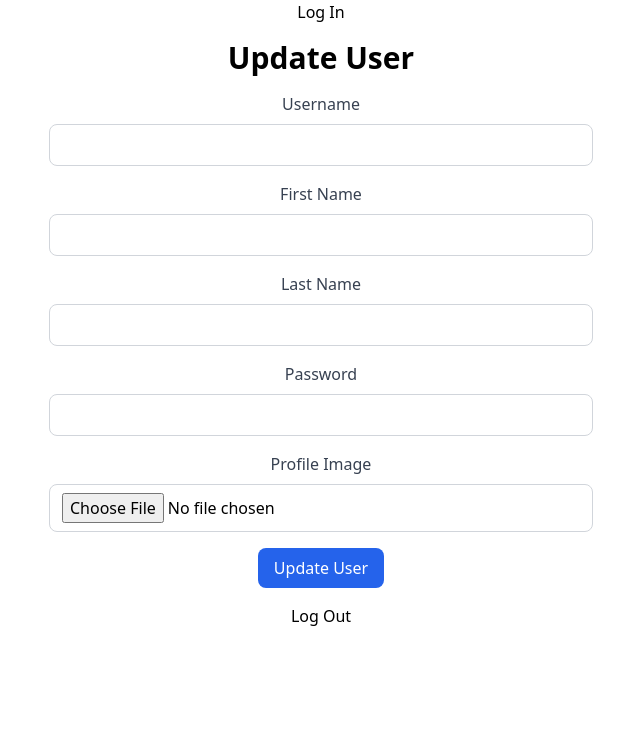
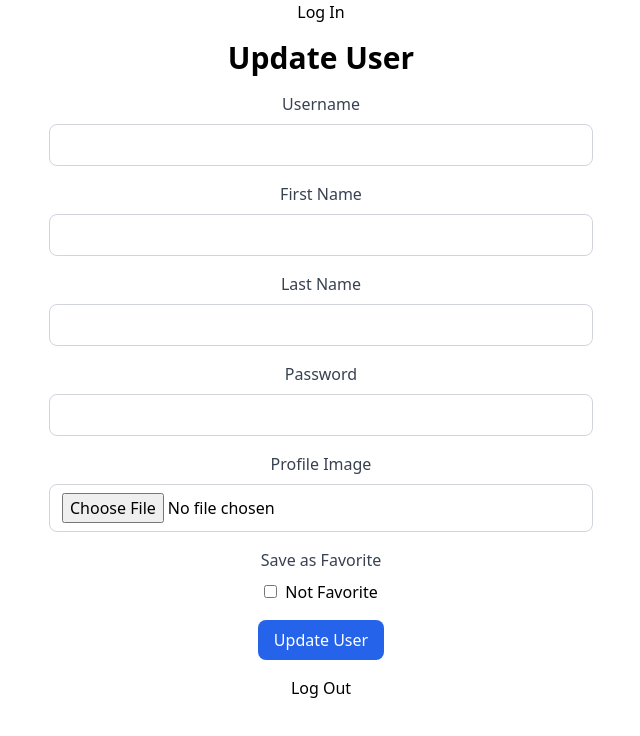
Before and after one commit to akshitchowdhury/login_fstack_client, a React (Create React App) app: page /update/1 in a window 1280 px wide. Shown: the top 736 px of the page, without its empty margins (319-959 px from the left). Built offline with nearby package versions, Linux system fonts and the light colour scheme; no server answers.

Commit message:
ClientReq

```diff
--- a/package.json
+++ b/package.json
@@ -6,14 +6,19 @@
     "@auth0/auth0-react": "^2.2.4",
     "@cloudinary/react": "^1.13.0",
     "@cloudinary/url-gen": "^1.20.0",
+    "@fortawesome/fontawesome-svg-core": "^6.6.0",
+    "@fortawesome/free-solid-svg-icons": "^6.6.0",
+    "@fortawesome/react-fontawesome": "^0.2.2",
     "@radix-ui/react-popover": "^1.1.1",
     "@testing-library/jest-dom": "^5.17.0",
     "@testing-library/react": "^13.4.0",
     "@testing-library/user-event": "^13.5.0",
     "clsx": "^2.1.1",
+    "fontawesome": "^5.6.3",
     "radix-ui": "^1.0.1",
     "react": "^18.3.1",
     "react-dom": "^18.3.1",
+    "react-icons": "^5.3.0",
     "react-router-dom": "^6.26.1",
     "react-scripts": "5.0.1",
     "shadcn-react": "^0.0.18",
--- /dev/null
+++ b/src/component/Fav.jsx
@@ -0,0 +1,16 @@
+import React from 'react'
+
+import { FaHeart } from 'react-icons/fa';
+const Fav = ({ isFavorite }) => {
+  return (
+    <div>
+
+ <FaHeart style={{  color: `${isFavorite ? 'red' : 'black'}` , fontSize: '2rem' }} >
+
+ </FaHeart>
+
+    </div>
+  )
+}
+
+export default Fav
--- a/src/component/InputForm.jsx
+++ b/src/component/InputForm.jsx
@@ -6,6 +6,7 @@ const InputForm = () => {
   const [lastName, setLastName] = useState('');
   const [password, setPassword] = useState('');
   const [image, setImage] = useState(null);
+  const[isFavorite, setIsFavorite] = useState(false);
 
   const handleSubmission = (e) => {
     e.preventDefault();
@@ -19,6 +20,7 @@ const InputForm = () => {
         formData.append('lastName', lastName);
         formData.append('password', password);
         formData.append('image', image);
+        formData.append('isFavorite', isFavorite);
 
         const submitData = await fetch('https://login-fstack-server.vercel.app/login', {
           method: 'POST',
@@ -88,6 +90,15 @@ const InputForm = () => {
           />
         </div>
 
+        <div>
+          <input
+            type="checkbox"
+            checked={isFavorite}
+            onChange={() => setIsFavorite(!isFavorite)}
+          />
+          <label className="ml-2">Favorite</label>
+        </div>
+
         <div className="flex justify-center">
           <button
             type="submit"
--- a/src/component/Posts.jsx
+++ b/src/component/Posts.jsx
@@ -3,6 +3,7 @@ import { useNavigate } from 'react-router-dom'
 import { Card } from 'shadcn-react'
 import InputForm from './InputForm'
 import Profile from './Profile'
+import Fav from './Fav'
 
 const Posts = () => {
     const [post, setPosts] = useState([])
@@ -52,6 +53,7 @@ const Posts = () => {
                             <p className="text-gray-600 mb-1">First Name: {user.firstName}</p>
                             <p className="text-gray-600 mb-1">Last Name: {user.lastName}</p>
                             <p className="text-gray-600 mb-4">Password: {user.password}</p>
+                            <Fav isFavorite={user.isFavorite} />
                             <button
                                 onClick={() => handleDelete(user._id)}
                                 className='text-sm text-white bg-red-600 hover:bg-red-700 px-4 py-2 rounded-lg'>
--- a/src/component/Profile.jsx
+++ b/src/component/Profile.jsx
@@ -11,7 +11,7 @@ const Profile = () => {
   return (
     isAuthenticated && (
       <div>
-        <img src={user.picture} alt={user.name} />
+        <img className="rounded-lg" src={user.picture} alt={user.name} />
         <h2>{user.name}</h2>
         <p>{user.email}</p>
       </div>
--- a/src/component/Update.jsx
+++ b/src/component/Update.jsx
@@ -4,12 +4,14 @@ import { useParams, useNavigate } from 'react-router-dom'
 const Update = () => {
     const { id } = useParams()  // Get the user ID from the URL
     const navigate = useNavigate()
+
     const [user, setUser] = useState({
         username: '',
         firstName: '',
         lastName: '',
         password: '',
-        imageUrl: ''
+        imageUrl: '',
+        isFavorite: false  // initialize as false
     })
     const [image, setImage] = useState(null)
 
@@ -31,6 +33,10 @@ const Update = () => {
         setImage(e.target.files[0])
     }
 
+    const handleFavoriteChange = (e) => {
+        setUser({ ...user, isFavorite: e.target.checked })  // handle checkbox
+    }
+
     const handleSubmit = async (e) => {
         e.preventDefault()
 
@@ -39,6 +45,7 @@ const Update = () => {
         formData.append('firstName', user.firstName)
         formData.append('lastName', user.lastName)
         formData.append('password', user.password)
+        formData.append('isFavorite', user.isFavorite)
 
         if (image) {
             formData.append('image', image)  // Add new image if selected
@@ -52,9 +59,10 @@ const Update = () => {
 
             if (response.ok) {
                 alert('User updated successfully')
-                window.location.reload()
+                navigate('/')
             } else {
                 alert('Failed to update user')
+                console.log(response)
             }
         } catch (error) {
             alert(`Update failed: ${error}`)
@@ -122,6 +130,18 @@ const Update = () => {
                     )}
                 </div>
 
+                <div className='mb-4'>
+                    <label className='block text-gray-700 mb-2'>Save as Favorite</label>
+                    <input
+                        type='checkbox'
+                        name='isFavorite'
+                        checked={user.isFavorite}  // use checked instead of value
+                        onChange={handleFavoriteChange}
+                        className='mr-2'
+                    />
+                    <span>{user.isFavorite ? 'Favorite' : 'Not Favorite'}</span>
+                </div>
+
                 <button
                     type='submit'
                     className='bg-blue-600 text-white px-4 py-2 rounded-lg hover:bg-blue-700'>
```
Also changed, not shown: 1 other file (tests, documents, lock files or other folders).
